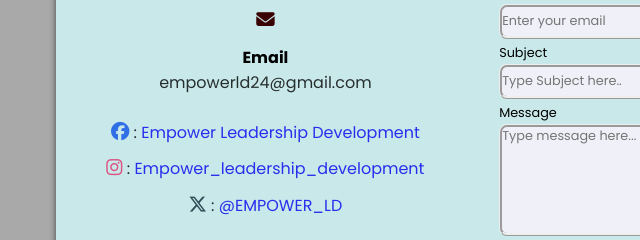
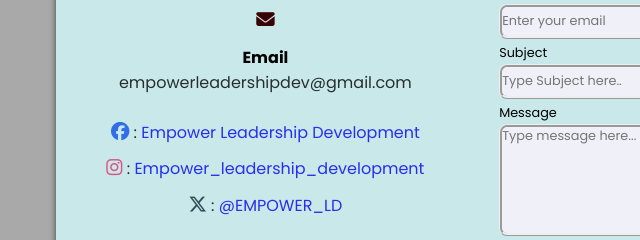
Before and after one commit to RICQ-68/empowerld-website, a plain HTML site: page index.html in a window 1280 px wide. Shown: the part 3845-4085 px from the top of the page, 98-738 px from the left. Drawn offline with nearby package versions, Linux system fonts and the light colour scheme; a script that the page names is missing.

Commit message:
Add files via upload

```diff
--- a/index.html
+++ b/index.html
@@ -213,7 +213,7 @@
 				<div class="email-address">
 					<i class="fa-solid fa-envelope"></i>
 					<div class="topic"><b>Email</b></div>
-					<div class="text">empowerld24@gmail.com</div>
+					<div class="text">empowerleadershipdev@gmail.com</div>
 				</div><br>
 
 				<div class="socialmedia-address">
```
